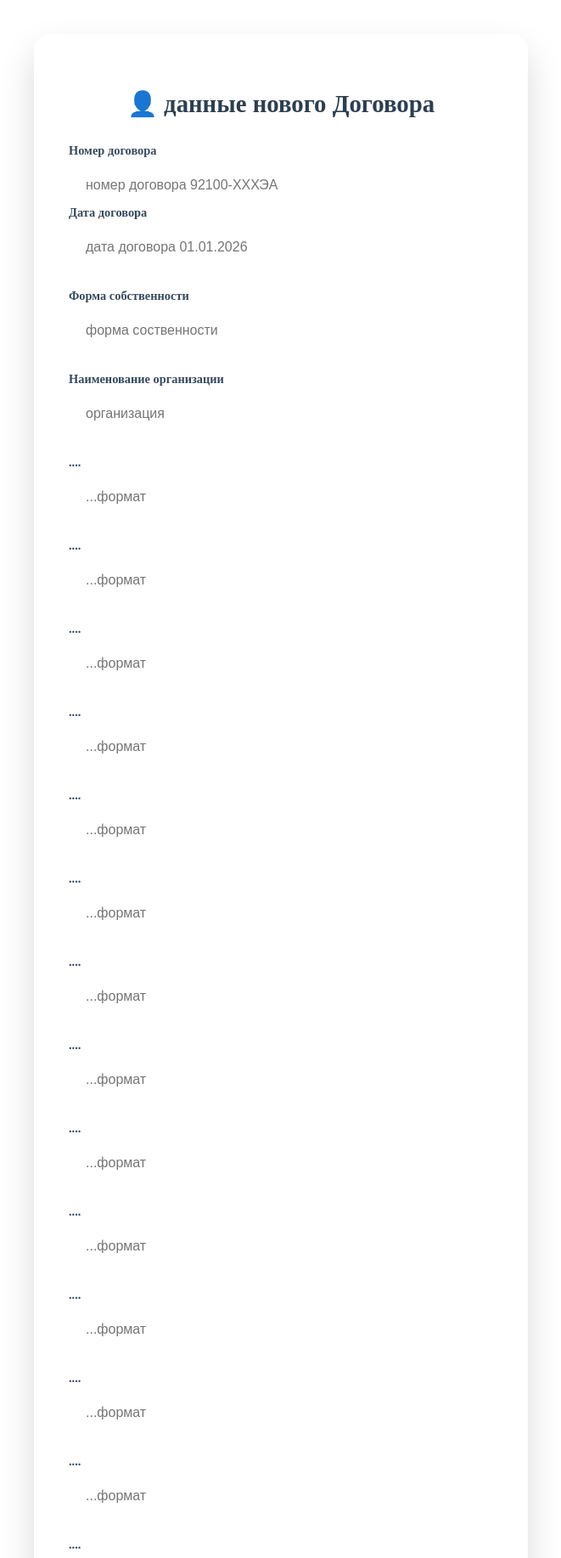
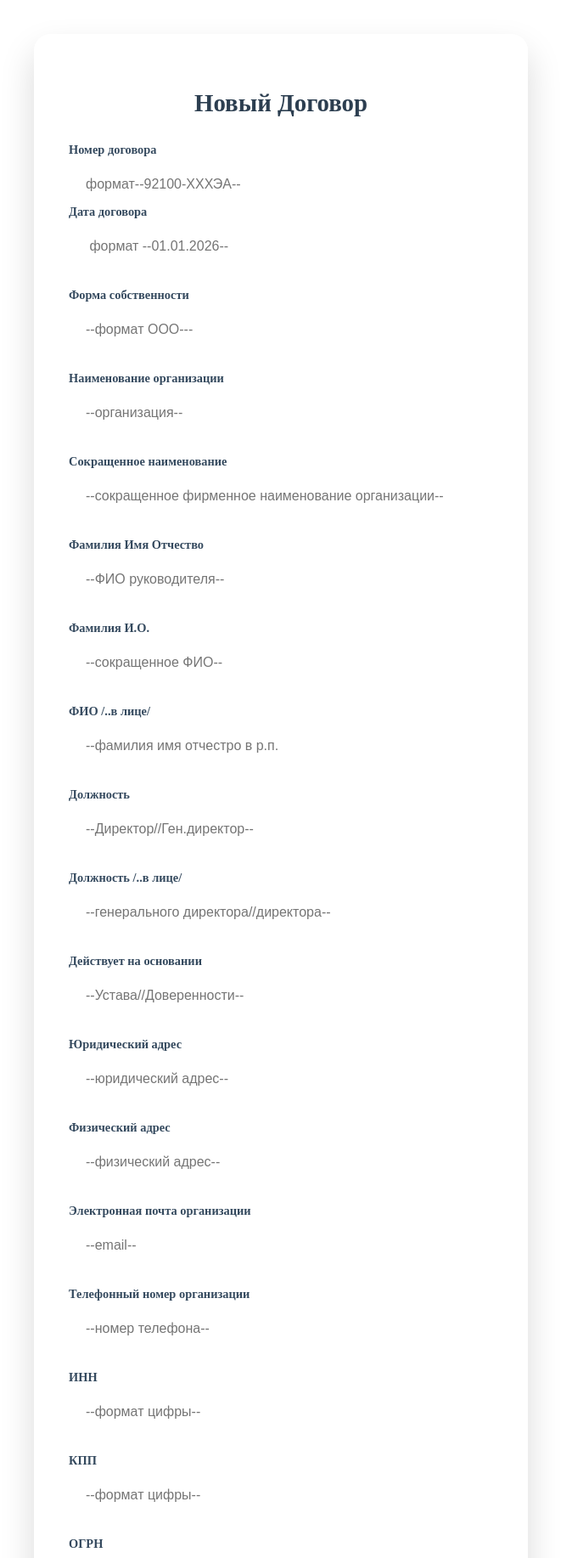
Before and after one commit to leongmal/Project_002_sqlite3, a Flask app: page / in a window 1280 px wide. Shown: the part 86-1920 px from the top of the page at 85% size, without its empty margins (309-970 px from the left). Run offline with Flask 3, Linux system fonts and the light colour scheme.

Commit message:
данные вносятся в DB

```diff
--- a/app.py
+++ b/app.py
@@ -32,7 +32,7 @@ def init_db():
             inn INTEGER NOT NULL,
             kpp INTEGER NOT NULL,
             ogrn INTEGER NOT NULL,
-            okved INTEGER NOT NULL,
+            okved TEXT NOT NULL,
             okpo INTEGER NOT NULL,
             current_account INTEGER NOT NULL,
             bank TEXT NOT NULL,
@@ -53,35 +53,35 @@ def init_db():
 def index():
     if request.method == 'POST':
         # Извлекаем данные напрямую из формы
-        number_contract= request.form['number_contract'],
-        date_contract= request.form['date_contract'],
-        thomas_of_property= request.form['thomas_of_property'],
-        name_of_the_organization= request.form['name_of_the_organization'],
-        abbreviated_name= request.form['abbreviated_name'],
-        fio= request.form['fio'],
-        fioabbr= request.form['fioabbr'],
-        rpfio= request.form['rpfio'],
-        position= request.form['position'],
-        rpposition= request.form['rpposition'],
-        regulation= request.form['regulation'],
-        legal_address= request.form['legal_address'],
-        physical_address= request.form['physical_address'],
-        mail= request.form['mail'],
-        phone_number= request.form['phone_number'],
-        inn= request.form['inn'],
-        kpp= request.form['kpp'],
-        ogrn= request.form['ogrn'],
-        okved= request.form['okved'],
-        okpo= request.form['okpo'],
-        current_account= request.form['current_account'],
-        bank= request.form['bank'],
-        correspondent_account= request.form['correspondent_account'],
-        bik= request.form['bik'],
-        benefit= request.form['benefit'],
-        additionally= request.form['additionally'],
-        fioedo= request.form['fioedo'],
-        emailedo= request.form['emailedo'],
-        telephonedo= request.form['telephonedo'],
+        number_contract= request.form['number_contract']
+        date_contract= request.form['date_contract']
+        thomas_of_property= request.form['thomas_of_property']
+        name_of_the_organization= request.form['name_of_the_organization']
+        abbreviated_name= request.form['abbreviated_name']
+        fio= request.form['fio']
+        fioabbr= request.form['fioabbr']
+        rpfio= request.form['rpfio']
+        position= request.form['position']
+        rpposition= request.form['rpposition']
+        regulation= request.form['regulation']
+        legal_address= request.form['legal_address']
+        physical_address= request.form['physical_address']
+        mail= request.form['mail']
+        phone_number= request.form['phone_number']
+        inn= request.form['inn']
+        kpp= request.form['kpp']
+        ogrn= request.form['ogrn']
+        okved= request.form['okved']
+        okpo= request.form['okpo']
+        current_account= request.form['current_account']
+        bank= request.form['bank']
+        correspondent_account= request.form['correspondent_account']
+        bik= request.form['bik']
+        benefit= request.form['benefit']
+        additionally= request.form['additionally']
+        fioedo= request.form['fioedo']
+        emailedo= request.form['emailedo']
+        telephonedo= request.form['telephonedo']
         operatoredo= request.form['operatoredo']
 
         # Отладка: проверяем типы и значения
--- a/templates/index.html
+++ b/templates/index.html
@@ -3,7 +3,7 @@
 {% block body %}
 <div class="form-container">
     <div class="form-header">
-        <h2>👤 данные нового Договора</h2>
+        <h2>Новый Договор</h2>
         <!-- <p>Fill in the details below to add a new employee</p> -->
     </div>
 
@@ -18,7 +18,7 @@
                 id="number_contract"
                 name="number_contract"
                 class="form-input"
-                placeholder="номер договора 92100-ХХХЭА"
+                placeholder="формат--92100-ХХХЭА--"
                 required
                 autocomplete="off"
             >
@@ -32,7 +32,7 @@
                 id="date_contract"
                 name="date_contract"
                 class="form-input"
-                placeholder="дата договора 01.01.2026"
+                placeholder=" формат --01.01.2026--"
                 required
                 autocomplete="off"
             >
@@ -48,7 +48,7 @@
                 id="thomas_of_property"
                 name="thomas_of_property"
                 class="form-input"
-                placeholder="форма соственности"
+                placeholder="--формат ООО---"
                 required
                 autocomplete="off"
             >
@@ -65,7 +65,7 @@
                 id="name_of_the_organization"
                 name="name_of_the_organization"
                 class="form-input"
-                placeholder="организация"
+                placeholder="--организация--"
                 required
                 autocomplete="off"
             >
@@ -73,14 +73,14 @@
         </div>
         <div class="form-group">
             <label for="abbreviated_name" class="form-label">
-            ....
+            Сокращенное наименование
             </label>
             <input
                 type="text"
                 id ="abbreviated_name"
                 name="abbreviated_name"
                 class="form-input"
-                placeholder="...формат"
+                placeholder="--сокращенное фирменное наименование организации--"
                 required
                 autocomplete ="off"
             >
@@ -88,14 +88,14 @@
         </div>
         <div class="form-group">
             <label for="fio" class="form-label">
-            ....
+            Фамилия Имя Отчество
             </label>
             <input
                 type="text"
                 id ="fio"
                 name="fio"
                 class="form-input"
-                placeholder="...формат"
+                placeholder="--ФИО руководителя--"
                 required
                 autocomplete ="off"
             >
@@ -103,14 +103,14 @@
         </div>
         <div class="form-group">
             <label for="fioabbr" class="form-label">
-            ....
+            Фамилия И.О.
             </label>
             <input
                 type="text"
                 id ="fioabbr"
                 name="fioabbr"
                 class="form-input"
-                placeholder="...формат"
+                placeholder="--сокращенное ФИО--"
                 required
                 autocomplete ="off"
             >
@@ -118,14 +118,14 @@
         </div>
         <div class="form-group">
             <label for="rpfio" class="form-label">
-            ....
+            ФИО /..в лице/
             </label>
             <input
                 type="text"
                 id ="rpfio"
                 name="rpfio"
                 class="form-input"
-                placeholder="...формат"
+                placeholder="--фамилия имя отчестро в р.п. "Иванова Ивана .."
                 required
                 autocomplete ="off"
             >
@@ -133,14 +133,14 @@
         </div>
         <div class="form-group">
             <label for="position" class="form-label">
-            ....
+            Должность
             </label>
             <input
                 type="text"
                 id ="position"
                 name="position"
                 class="form-input"
-                placeholder="...формат"
+                placeholder="--Директор//Ген.директор--"
                 required
                 autocomplete ="off"
             >
@@ -148,14 +148,14 @@
         </div>
         <div class="form-group">
             <label for="rpposition" class="form-label">
-            ....
+            Должность /..в лице/
             </label>
             <input
                 type="text"
                 id ="rpposition"
                 name="rpposition"
                 class="form-input"
-                placeholder="...формат"
+                placeholder="--генерального директора//директора--"
                 required
                 autocomplete ="off"
             >
@@ -163,14 +163,14 @@
         </div>
         <div class="form-group">
             <label for="regulation" class="form-label">
-            ....
+            Действует на основании
             </label>
             <input
                 type="text"
                 id ="regulation"
                 name="regulation"
                 class="form-input"
-                placeholder="...формат"
+                placeholder="--Устава//Доверенности--"
                 required
                 autocomplete ="off"
             >
@@ -178,14 +178,14 @@
         </div>
         <div class="form-group">
             <label for="legal_address" class="form-label">
-            ....
+            Юридический адрес
             </label>
             <input
                 type="text"
                 id ="legal_address"
                 name="legal_address"
                 class="form-input"
-                placeholder="...формат"
+                placeholder="--юридический адрес--"
                 required
                 autocomplete ="off"
             >
@@ -193,14 +193,14 @@
         </div>
         <div class="form-group">
             <label for="physical_address" class="form-label">
-            ....
+            Физический адрес
             </label>
             <input
                 type="text"
                 id ="physical_address"
                 name="physical_address"
                 class="form-input"
-                placeholder="...формат"
+                placeholder="--физический адрес--"
                 required
                 autocomplete ="off"
             >
@@ -208,14 +208,14 @@
         </div>
         <div class="form-group">
             <label for="mail" class="form-label">
-            ....
+            Электронная почта организации
             </label>
             <input
                 type="text"
                 id ="mail"
                 name="mail"
                 class="form-input"
-                placeholder="...формат"
+                placeholder="--email--"
                 required
                 autocomplete ="off"
             >
@@ -223,14 +223,14 @@
         </div>
         <div class="form-group">
             <label for="phone_number" class="form-label">
-            ....
+            Телефонный номер организации
             </label>
             <input
                 type="text"
                 id ="phone_number"
                 name="phone_number"
                 class="form-input"
-                placeholder="...формат"
+                placeholder="--номер телефона--"
                 required
                 autocomplete ="off"
             >
@@ -238,14 +238,14 @@
         </div>
         <div class="form-group">
             <label for="inn" class="form-label">
-            ....
+            ИНН
             </label>
             <input
-                type="text"
+                type="number"
                 id ="inn"
                 name="inn"
                 class="form-input"
-                placeholder="...формат"
+                placeholder="--формат цифры--"
                 required
                 autocomplete ="off"
             >
@@ -253,14 +253,14 @@
         </div>
         <div class="form-group">
             <label for="kpp" class="form-label">
-            ....
+            КПП
             </label>
             <input
-                type="text"
+                type="number"
                 id ="kpp"
                 name="kpp"
                 class="form-input"
-                placeholder="...формат"
+                placeholder="--формат цифры--"
                 required
                 autocomplete ="off"
             >
@@ -268,14 +268,14 @@
         </div>
         <div class="form-group">
             <label for="ogrn" class="form-label">
-            ....
+            ОГРН
             </label>
             <input
-                type="text"
+                type="number"
                 id ="ogrn"
                 name="ogrn"
                 class="form-input"
-                placeholder="...формат"
+                placeholder="--формат цифры--"
                 required
                 autocomplete ="off"
             >
@@ -283,14 +283,14 @@
         </div>
         <div class="form-group">
             <label for="okved" class="form-label">
-            ....
+            ОКВЭД
             </label>
             <input
                 type="text"
                 id ="okved"
                 name="okved"
                 class="form-input"
-                placeholder="...формат"
+                placeholder="--...формат--"
                 required
                 autocomplete ="off"
             >
@@ -298,14 +298,14 @@
         </div>
         <div class="form-group">
             <label for="okpo" class="form-label">
-            ....
+            ОКПО
             </label>
             <input
-                type="text"
+                type="number"
                 id ="okpo"
                 name="okpo"
                 class="form-input"
-                placeholder="...формат"
+                placeholder="--формат цифры--"
                 required
                 autocomplete ="off"
             >
@@ -313,14 +313,14 @@
         </div>
         <div class="form-group">
             <label for="current_account" class="form-label">
-            ....
+            Расчетный счет
             </label>
             <input
-                type="text"
+                type="number"
                 id ="current_account"
                 name="current_account"
                 class="form-input"
-                placeholder="...формат"
+                placeholder="--формат цифры--"
                 required
                 autocomplete ="off"
             >
@@ -328,14 +328,14 @@
         </div>
         <div class="form-group">
             <label for="bank" class="form-label">
-            ....
+            в Банке
             </label>
             <input
                 type="text"
                 id ="bank"
                 name="bank"
                 class="form-input"
-                placeholder="...формат"
+                placeholder="--в каком банке счет--"
                 required
                 autocomplete ="off"
             >
@@ -343,14 +343,14 @@
         </div>
         <div class="form-group">
             <label for="correspondent_account" class="form-label">
-            ....
+            Корреспондентский счет
             </label>
             <input
-                type="text"
+                type="number"
                 id ="correspondent_account"
                 name="correspondent_account"
                 class="form-input"
-                placeholder="...формат"
+                placeholder="--формат цифры--"
                 required
                 autocomplete ="off"
             >
@@ -358,14 +358,14 @@
         </div>
         <div class="form-group">
             <label for="bik" class="form-label">
-            ....
+            БИК
             </label>
             <input
-                type="text"
+                type="number"
                 id ="bik"
                 name="bik"
                 class="form-input"
-                placeholder="...формат"
+                placeholder="--формат цифры--"
                 required
                 autocomplete ="off"
             >
@@ -373,14 +373,14 @@
         </div>
         <div class="form-group">
             <label for="benefit" class="form-label">
-            ....
+            Дополнительная информация
             </label>
             <input
                 type="text"
                 id ="benefit"
                 name="benefit"
                 class="form-input"
-                placeholder="...формат"
+                placeholder="--полезная информация--"
                 required
                 autocomplete ="off"
             >
@@ -388,14 +388,14 @@
         </div>
         <div class="form-group">
             <label for="additionally" class="form-label">
-            ....
+            Дополнительная техническая информация
             </label>
             <input
                 type="text"
                 id ="additionally"
                 name="additionally"
                 class="form-input"
-                placeholder="...формат"
+                placeholder="--места размещения // техприсоединения--"
                 required
                 autocomplete ="off"
             >
@@ -403,14 +403,14 @@
         </div>
         <div class="form-group">
             <label for="fioedo" class="form-label">
-            ....
+            ФИО сопровождающего ЭДО
             </label>
             <input
                 type="text"
                 id ="fioedo"
                 name="fioedo"
                 class="form-input"
-                placeholder="...формат"
+                placeholder="--фамилия имя отчество--"
                 required
                 autocomplete ="off"
             >
@@ -418,14 +418,14 @@
         </div>
         <div class="form-group">
             <label for="emailedo" class="form-label">
-            ....
+            Почта сопровождающего ЭДО
             </label>
             <input
                 type="text"
                 id ="emailedo"
                 name="emailedo"
                 class="form-input"
-                placeholder="...формат"
+                placeholder="--email--"
                 required
                 autocomplete ="off"
             >
@@ -433,14 +433,14 @@
         </div>
         <div class="form-group">
             <label for="telephonedo" class="form-label">
-            ....
+            Номер телефона сопровождающего ЭДО
             </label>
             <input
                 type="text"
                 id ="telephonedo"
                 name="telephonedo"
                 class="form-input"
-                placeholder="...формат"
+                placeholder="--номер телефона--"
                 required
                 autocomplete ="off"
             >
@@ -448,14 +448,14 @@
         </div>
         <div class="form-group">
             <label for="operatoredo" class="form-label">
-            ....
+            Наименование оператора ЭДО
             </label>
             <input
                 type="text"
                 id ="operatoredo"
                 name="operatoredo"
                 class="form-input"
-                placeholder="...формат"
+                placeholder="--наименование//ООО 'Контур'--"
                 required
                 autocomplete ="off"
             >
```
Also changed, not shown: employie.db (added).
